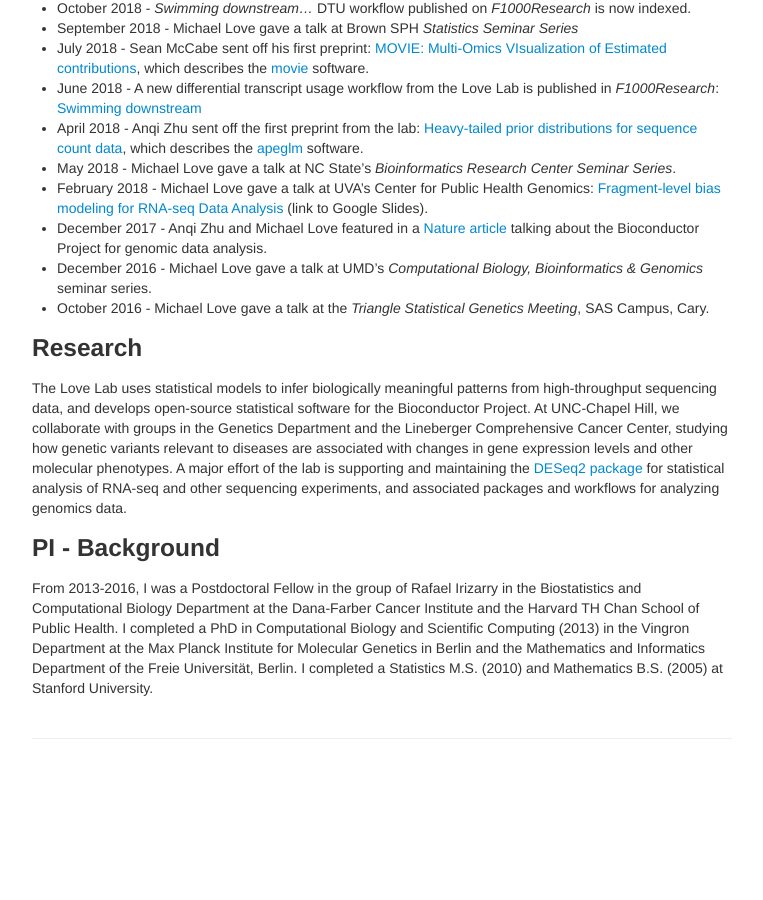
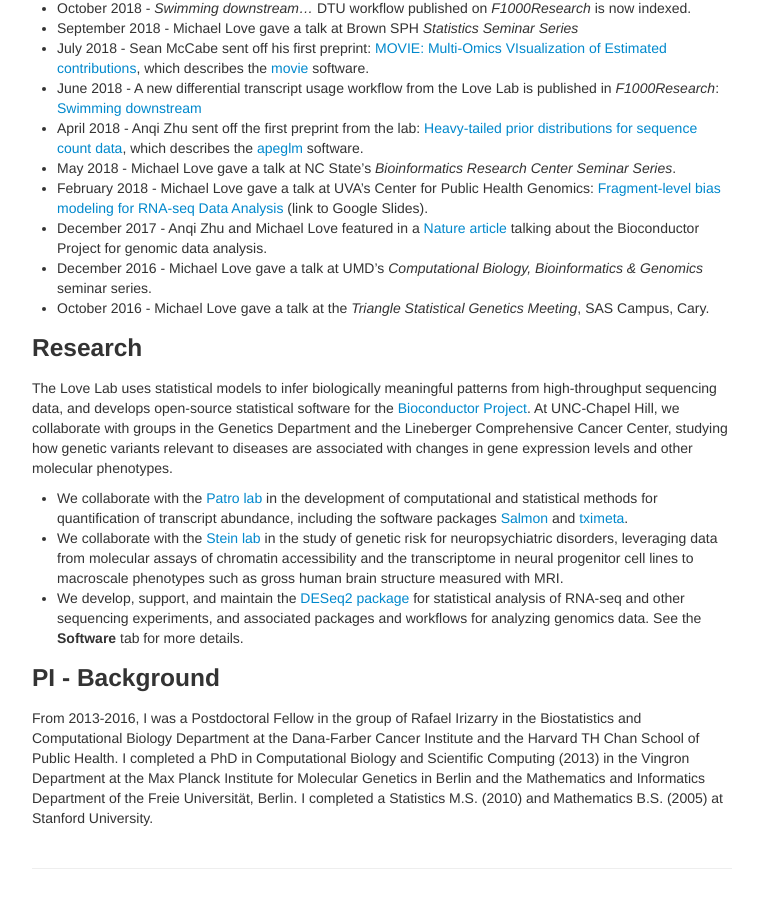
Before and after one commit to mikelove/mikelove.github.io, a Jekyll site: the page built from index.md, in a window 1280 px wide and 900 px high, scrolled down 796 px. Shown: the whole window, without its empty margins (258-1021 px from the left). Built offline with Jekyll 4.4.1, drawn with Linux system fonts in a browser that asks for light colours; before the commit the page ends 1566 px from its top, so only the background shows below that.

Commit message:
new research paragraph

```diff
--- a/index.md
+++ b/index.md
@@ -73,15 +73,27 @@ michaelisaiahlove at gmail dot com *
 
 The Love Lab uses statistical models to infer biologically meaningful
 patterns from high-throughput sequencing data, and develops
-open-source statistical software for the Bioconductor Project.
+open-source statistical software for the [Bioconductor Project](https://bioconductor.org).
 At UNC-Chapel Hill, we collaborate with groups in the Genetics
 Department and the Lineberger Comprehensive Cancer Center, studying
 how genetic variants relevant to diseases are associated with changes
 in gene expression levels and other molecular phenotypes.
-A major effort of the lab is supporting and maintaining the
-[DESeq2 package](http://bioconductor.org/packages/DESeq2)
-for statistical analysis of RNA-seq and other sequencing experiments,
-and associated packages and workflows for analyzing genomics data.
+
+* We collaborate with the [Patro lab](http://www.robpatro.com/) in the
+  development of computational and statistical methods for
+  quantification of transcript abundance, including the software
+  packages [Salmon](https://combine-lab.github.io/salmon/)
+  and [tximeta](https://bioconductor.org/packages/tximeta).
+* We collaborate with the [Stein lab](https://steinlab.org ) in the
+  study of genetic risk for neuropsychiatric disorders, leveraging
+  data from molecular assays of chromatin accessibility and the
+  transcriptome in neural progenitor cell lines to macroscale
+  phenotypes such as gross human brain structure measured with MRI.
+* We develop, support, and maintain the
+  [DESeq2 package](http://bioconductor.org/packages/DESeq2)
+  for statistical analysis of RNA-seq and other sequencing experiments,
+  and associated packages and workflows for analyzing genomics
+  data. See the **Software** tab for more details.
 
 ### PI - Background
 
```
